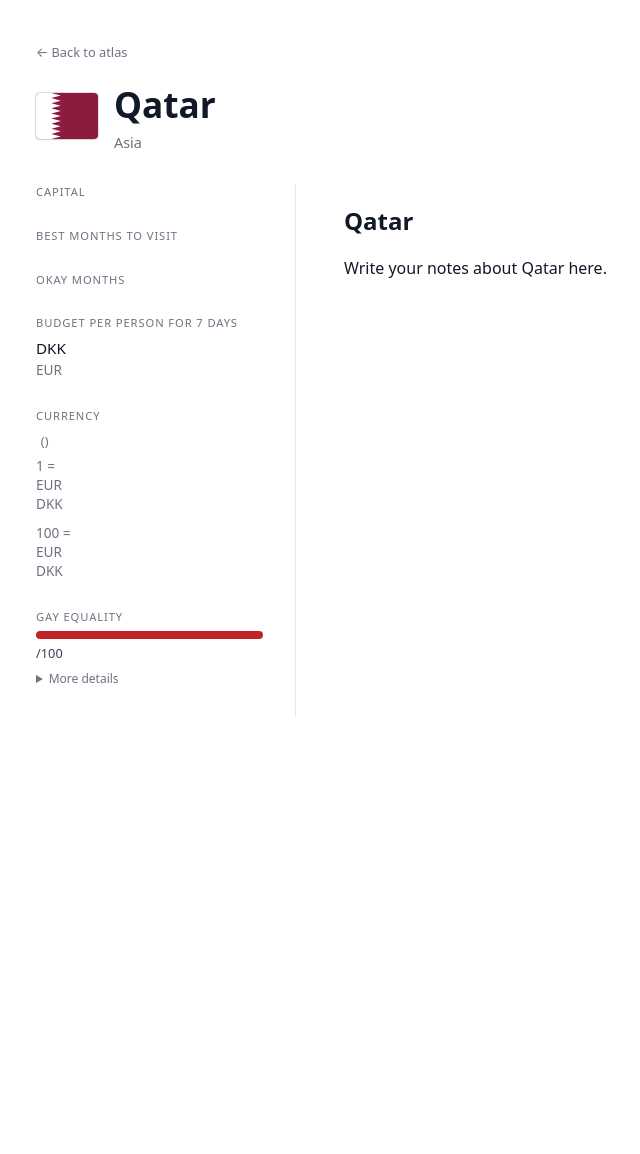
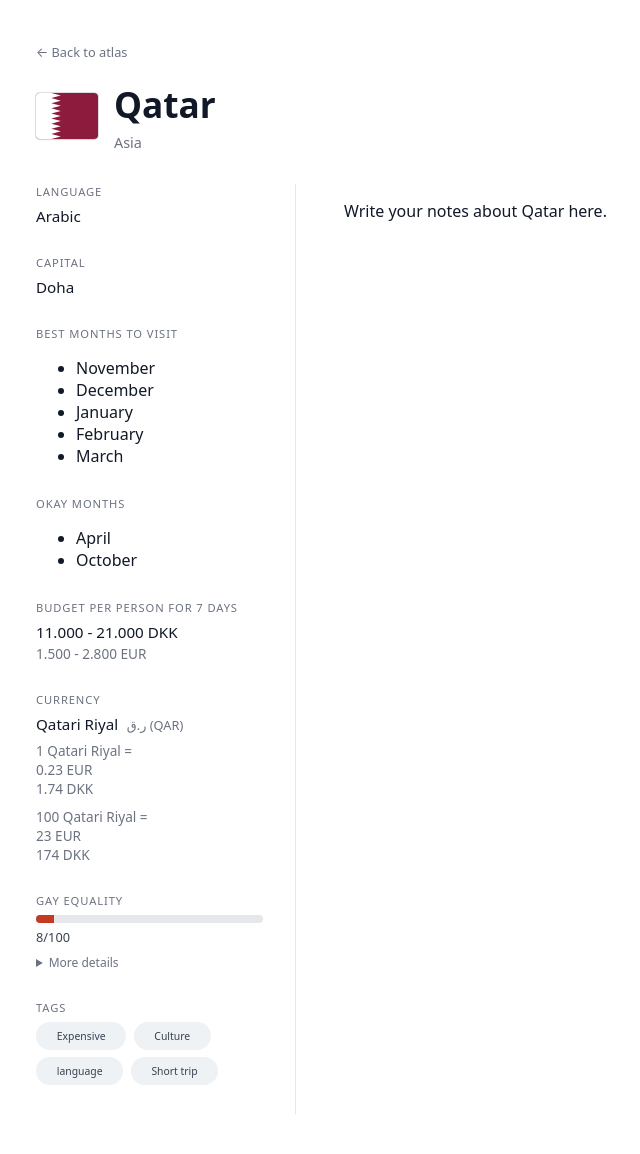
Before and after one commit to Joshua-kea/Travel, a Jekyll site: the page built from _countries/qatar.md, in a window 1280 px wide. Shown: the whole page, without its empty margins (54-694 px from the left). Built offline with Jekyll 4.4.1, drawn with Linux system fonts in a browser that asks for light colours; before the commit the page ends 900 px from its top, so only the background shows below that.

Commit message:
Q countries

```diff
--- a/_countries/qatar.md
+++ b/_countries/qatar.md
@@ -1,31 +1,30 @@
 ---
 layout: country
 iso: QAT
+iso2: qa
 name: Qatar
 continent: Asia
-gay_friendliness: ""
-tags: []
-language: []
-capital: ""
+gay_friendliness: 8
+tags: [expensive, culture, language, short_trip]
+language: [Arabic]
+capital: Doha
 currency:
-  name: ""
-  code: ""
-  symbol: ""
+  name: Qatari Riyal
+  code: QAR
+  symbol: ر.ق
   rates:
     per_1:
-      eur: ""
-      dkk: ""
+      eur: 0.23
+      dkk: 1.74
     per_100:
-      eur: ""
-      dkk: ""
+      eur: 23
+      dkk: 174
 budget:
-  dkk: ""
-  eur: ""
-gay_details: ""
-iso2: qa
-best_months: []
-ok_months: []
+  dkk: 11.000 - 21.000
+  eur: 1.500 - 2.800
+gay_details: "Illegal. Non-muslims are punished with up to 7 years in prison and fines.
+LGBTQ+ people face harassment, discrimination and violence."
+best_months: [11, 12, 1, 2, 3]
+ok_months: [4, 10]
 ---
-# Qatar
-
 Write your notes about Qatar here.
```
